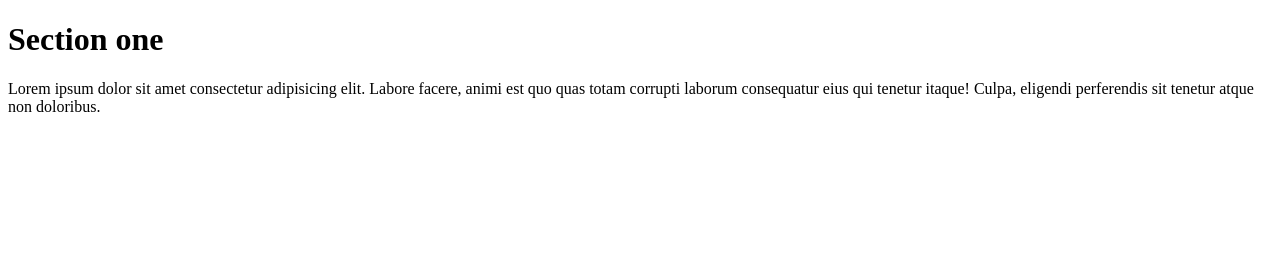
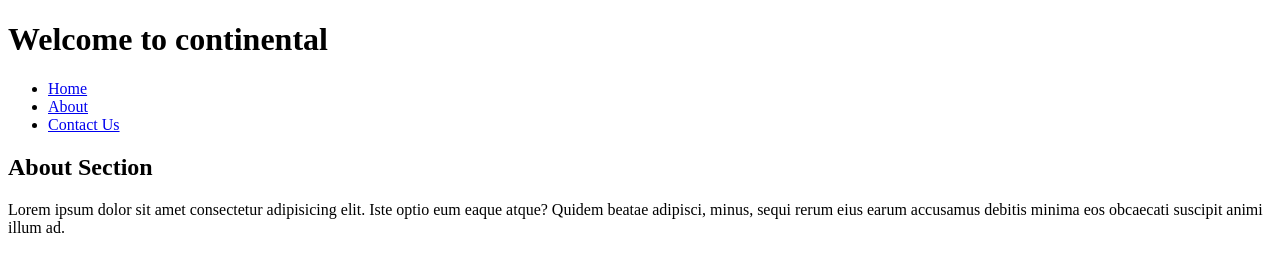
Before and after one commit to fallah-123/Local-project, a plain HTML site: page index.html in a window 1280 px wide. Drawn offline with Linux system fonts and the light colour scheme.

Commit message:
update the index file

```diff
--- a/index.html
+++ b/index.html
@@ -8,9 +8,27 @@
 </head>
 
 <body>
-    <h1>Section one</h1>
-    <p>Lorem ipsum dolor sit amet consectetur adipisicing elit. Labore facere, animi est quo quas totam corrupti laborum
-        consequatur eius qui tenetur itaque! Culpa, eligendi perferendis sit tenetur atque non doloribus.</p>
+
+    <head>
+        <h1>Welcome to continental</h1>
+        <nav>
+            <ul>
+                <li><a href="#">Home</a></li>
+                <li><a href="#">About</a></li>
+                <li><a href="#">Contact Us</a></li>
+
+            </ul>
+        </nav>
+    </head>
+
+    <section>
+        <div>
+            <h1>About Section</h1>
+            <p>Lorem ipsum dolor sit amet consectetur adipisicing elit. Iste optio eum eaque atque? Quidem beatae
+                adipisci, minus, sequi rerum eius earum accusamus debitis minima eos obcaecati suscipit animi illum ad.
+            </p>
+        </div>
+    </section>
 </body>
 
 </html>
```
